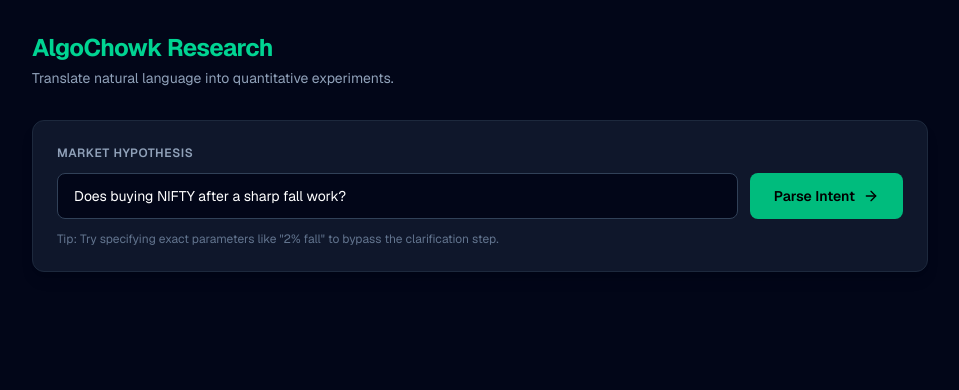
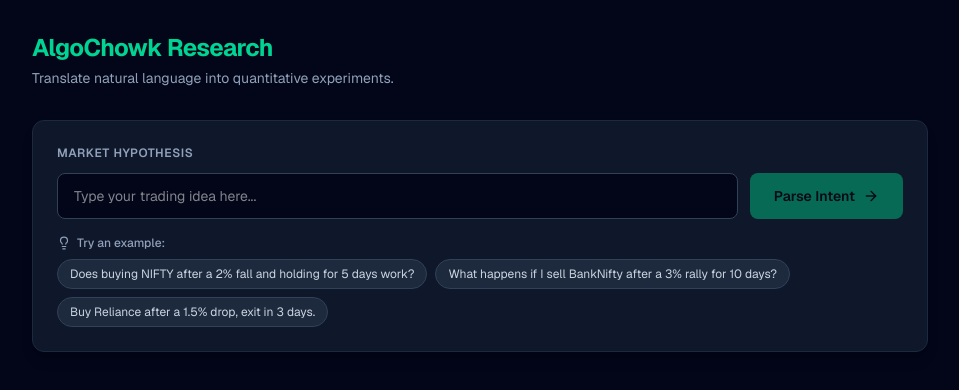
Before and after one commit to AartiGoyal16/trading_research, a Next.js app: page / in a window 1280 px wide. Shown: the top 390 px of the page, without its empty margins (160-1119 px from the left). Built offline with nearby package versions, Linux system fonts and the light colour scheme.

Commit message:
style: add suggestion chips and remove hardcoded input text for better UX

```diff
--- a/src/app/page.tsx
+++ b/src/app/page.tsx
@@ -8,7 +8,7 @@
 
 export default function ResearchPlatform() {
   const [workflow, setWorkflow] = useState<WorkflowState>("ASK");
-  const [query, setQuery] = useState("Does buying NIFTY after a sharp fall work?");
+  const [query, setQuery] = useState("");
   const [isSimulating, setIsSimulating] = useState(false);
 
   const [spec, setSpec] = useState<ExperimentSpec>({
--- a/src/components/HypothesisInput.tsx
+++ b/src/components/HypothesisInput.tsx
@@ -1,5 +1,5 @@
 import React from "react";
-import { ArrowRight } from "lucide-react";
+import { ArrowRight, Lightbulb } from "lucide-react";
 
 interface Props {
   query: string;
@@ -9,17 +9,23 @@
 }
 
 export default function HypothesisInput({ query, setQuery, onAnalyze, isAnalyzing }: Props) {
+  const suggestions = [
+    "Does buying NIFTY after a 2% fall and holding for 5 days work?",
+    "What happens if I sell BankNifty after a 3% rally for 10 days?",
+    "Buy Reliance after a 1.5% drop, exit in 3 days."
+  ];
+
   return (
     <div className="bg-slate-900 border border-slate-800 rounded-xl p-6 shadow-lg">
       <label className="text-xs font-semibold text-slate-400 uppercase tracking-wider mb-3 block">
         Market Hypothesis
       </label>
-      <div className="flex gap-3">
+      <div className="flex gap-3 mb-4">
         <input
           type="text"
           value={query}
           onChange={(e) => setQuery(e.target.value)}
-          placeholder="e.g., Does buying NIFTY after a 2% fall and holding for 5 days work?"
+          placeholder="Type your trading idea here..."
           className="flex-1 bg-slate-950 border border-slate-700 rounded-lg px-4 py-3 text-sm text-white focus:outline-none focus:border-emerald-500 transition"
         />
         <button
@@ -31,9 +37,24 @@
           <ArrowRight className="w-4 h-4" />
         </button>
       </div>
-      <p className="text-xs text-slate-500 mt-3">
-        Tip: Try specifying exact parameters like &quot;2% fall&quot; to bypass the clarification step.
-      </p>
+
+      <div className="space-y-2">
+        <div className="flex items-center gap-1.5 text-xs font-medium text-slate-400">
+          <Lightbulb className="w-3.5 h-3.5" />
+          <span>Try an example:</span>
+        </div>
+        <div className="flex flex-wrap gap-2">
+          {suggestions.map((suggestion, index) => (
+            <button
+              key={index}
+              onClick={() => setQuery(suggestion)}
+              className="text-xs bg-slate-800 hover:bg-slate-700 border border-slate-700 text-slate-300 px-3 py-1.5 rounded-full transition text-left"
+            >
+              {suggestion}
+            </button>
+          ))}
+        </div>
+      </div>
     </div>
   );
 }
```
